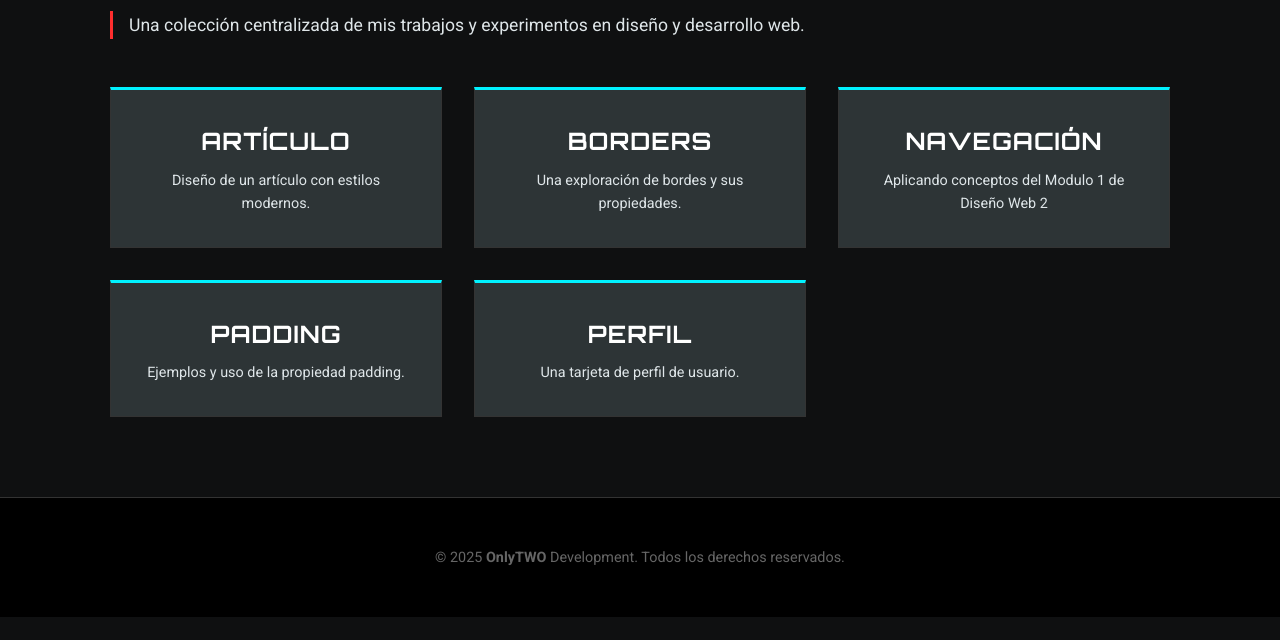
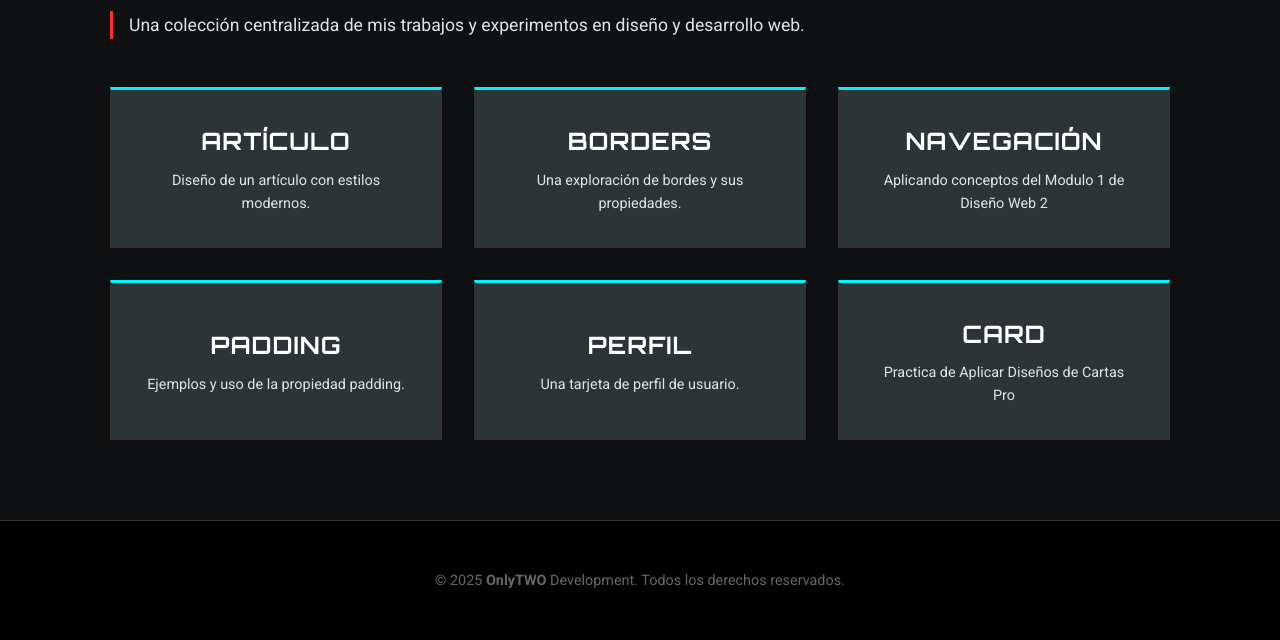
Before and after one commit to Davoshelter/DesignWeb2Practicos, a plain HTML site: page index.html in a window 1280 px wide. Shown: the part 232-872 px from the top of the page. Before the commit the page ends 849 px from the top, so only its background shows below. Drawn offline with Linux system fonts and the light colour scheme.

Commit message:
cards changes

```diff
--- a/index.html
+++ b/index.html
@@ -57,6 +57,10 @@
                     <h3>Perfil</h3>
                     <p>Una tarjeta de perfil de usuario.</p>
                 </a>
+                <a href="./CARDS/index.html" class="project-card">
+                    <h3>Card</h3>
+                    <p>Practica de Aplicar Diseños de Cartas Pro</p>
+                </a>
             </div>
         </div>
     </main>
```
